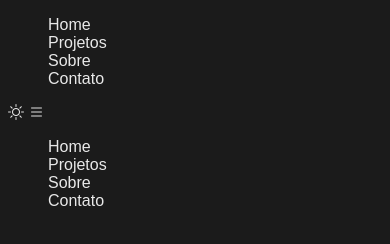
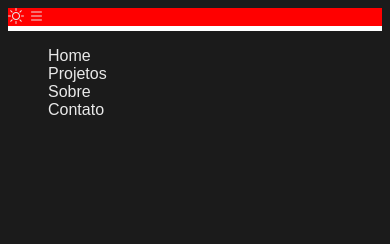
Before and after one commit to Raylalima/meu-portfolio, a plain HTML site: page index.html in a window 390 px wide. Drawn offline with nearby package versions, Linux system fonts and the light colour scheme.

Commit message:
update menu css

```diff
--- a/estilo.css
+++ b/estilo.css
@@ -14,3 +14,25 @@ a {
 ul {
     list-style: none; /* Estilo de Lista */
 }
+
+header {
+    display: flex;
+    justify-content: space-between;
+    align-items: center;
+    width: 100%;
+    background: red;
+    border-bottom: 5px solid #fff;
+}
+
+.menu-desktop {
+    background: blue;
+    display: none;
+    /* esconde o meu desktop */
+}
+
+/* Medidas Responsivas */
+@media (min-width: 768px) {
+    .menu-desktop {
+        display: flex;
+    }
+}
--- a/index.html
+++ b/index.html
@@ -15,29 +15,30 @@
 <body>
 
     <header> <!-- Cabeçalho -->
-        <nav> <!-- Estrutura p/ Menu -->
-            <ul>
-                <li> <!-- LISTA -->
-                    <a href="">
-                        <span>Home</span>
+        <nav class="menu-desktop"> <!-- Menu Desktop -->
+            <ul class="menu menu-principal">
+
+                <li class="menu-item"> <!-- LISTA -->
+                    <a href="" class="menu-link">
+                        <span class="menu-text">Home</span>
                     </a>
                 </li>
 
-                <li>
-                    <a href="">
-                        <span>Projetos</span>
+                <li class="menu-item">
+                    <a href="" class="menu-link">
+                        <span class="menu-text">Projetos</span>
                     </a>
                 </li>
 
-                <li>
-                    <a href="">
-                        <span>Sobre</span>
+                <li class="menu-item">
+                    <a href="" class="menu-link">
+                        <span class="menu-text">Sobre</span>
                     </a>
                 </li>
 
-                <li>
-                    <a href="">
-                        <span>Contato</span>
+                <li class="menu-item">
+                    <a href="" class="menu-link">
+                        <span class="menu-text">Contato</span>
                     </a>
                 </li>
             </ul>
@@ -57,29 +58,30 @@
     </header>
 
     <!-- Estrutura Menu Mobile -->
-    <nav>
-        <ul>
-            <li>
-                <a href="">
-                    <span>Home</span>
+    <nav class="menu-mobile">
+        <ul class="menu-list">
+
+            <li class="menu-item">
+                <a href="" class="menu-link">
+                    <span class="menu-text">Home</span>
                 </a>
             </li>
 
-            <li>
-                <a href="">
-                    <span>Projetos</span>
+            <li class="menu-item">
+                <a href="" class="menu-link">
+                    <span class="menu-text">Projetos</span>
                 </a>
             </li>
 
-            <li>
-                <a href="">
-                    <span>Sobre</span>
+            <li class="menu-item">
+                <a href="" class="menu-link">
+                    <span class="menu-text">Sobre</span>
                 </a>
             </li>
 
-            <li>
-                <a href="">
-                    <span>Contato</span>
+            <li class="menu-item">
+                <a href="" class="menu-link">
+                    <span class="menu-text">Contato</span>
                 </a>
             </li>
         </ul>
```
